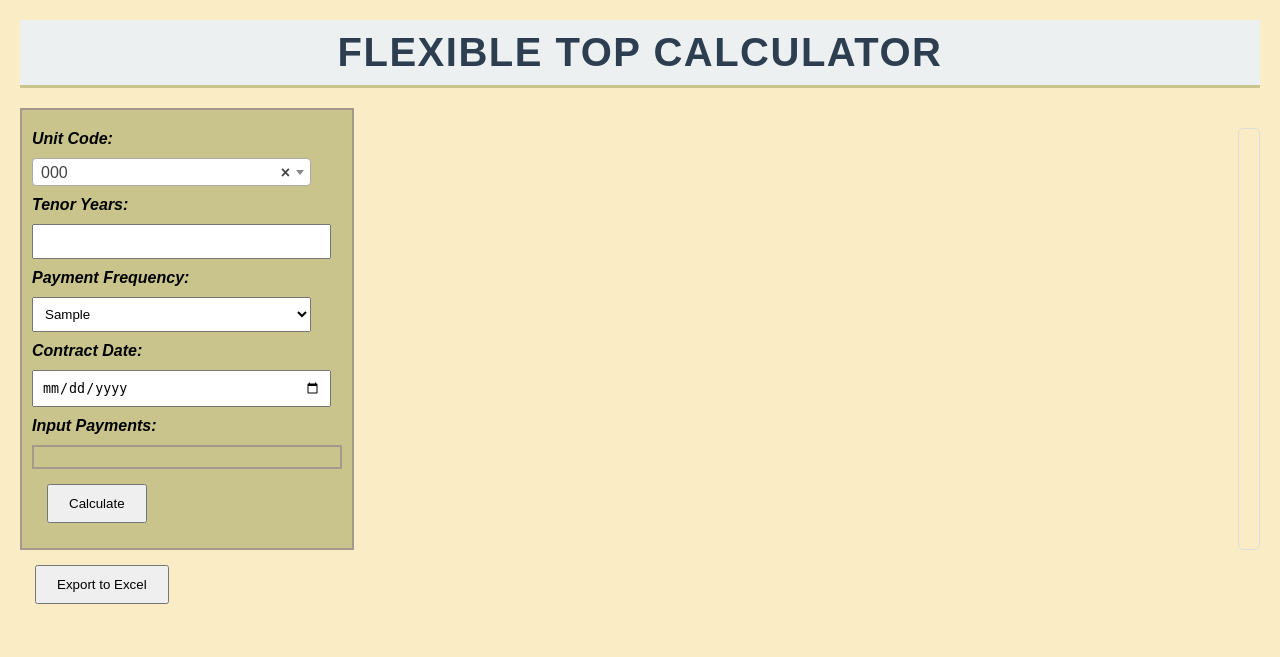
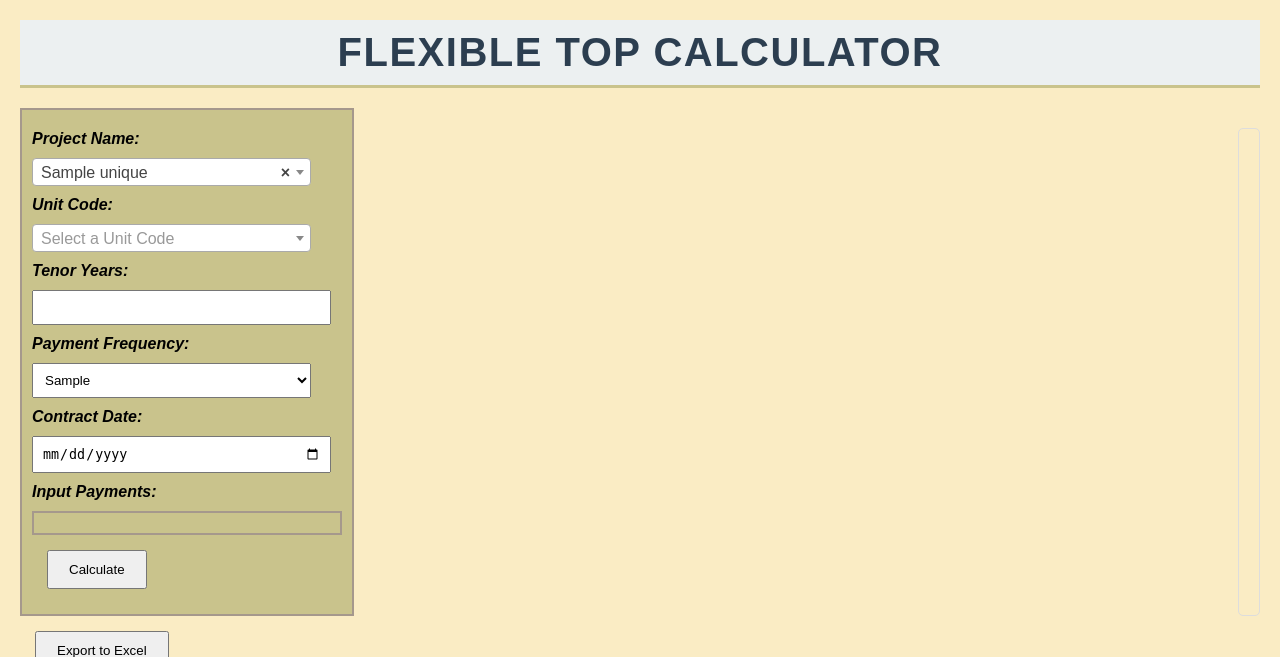
Before and after one commit to AbdullahBahi/ToP-Front-App, a Flask app: template templates/index.html in a window 1280 px wide. Shown: the top 657 px of the page. Run offline with Flask 3, Linux system fonts and the light colour scheme; the template is opened without the code that fills it: most values are stand-ins (such as "Sample title", 1, 10 or a date in 2020); some libraries are stand-ins or nearby versions.

Commit message:
updated GUI

```diff
--- a/app.py
+++ b/app.py
@@ -1,6 +1,7 @@
 from flask import Flask, render_template, request, jsonify
 import requests
 import json
+import pandas as pd
 
 app = Flask(__name__)
 
@@ -8,9 +9,11 @@ import os
 
 # Load unit codes from a text file in the same directory as app.py
 def load_unit_codes():
-    file_path = os.path.join(os.path.dirname(__file__), 'unit_codes.txt')
-    with open(file_path, 'r') as file:
-        return [line.strip() for line in file]
+    file_path = os.path.join(os.path.dirname(__file__), 'unit_codes.csv')
+    unit_codes = pd.read_csv(file_path)
+    unit_codes = unit_codes.set_index(['project_name'])
+    unit_codes = unit_codes['unit_code']
+    return unit_codes.str.strip()
 
 # Home route with form
 @app.route('/')
--- a/templates/index.html
+++ b/templates/index.html
@@ -15,10 +15,17 @@
     <div class="outer-container">
         <!-- Left Section: Static Input Fields -->
         <form id="installmentForm" class="form-section">
+            <label for="project_name">Project Name:</label>
+            <select id="project_name" name="project_name">
+                {% for project_name in unit_codes.index.unique() %}
+                    <option value="{{ project_name }}">{{ project_name }}</option>
+                {% endfor %}
+            </select>
+
             <label for="unit_code">Unit Code:</label>
             <select id="unit_code" name="unit_code">
-                {% for code in unit_codes %}
-                    <option value="{{ code }}">{{ code }}</option>
+                {% for project_name, unit_code in unit_codes.items() %}
+                    <option value="{{ unit_code }}" data-project="{{ project_name }}">{{ unit_code }}</option>
                 {% endfor %}
             </select>
 
@@ -46,24 +53,48 @@
 
     </div>
 
-
-
     <button onclick="exportToExcel()">Export to Excel</button> <!-- Export button -->
 
     <script>
         document.addEventListener('DOMContentLoaded', function () {
-            // Initialize Select2 on the unit_code dropdown
+            // Initialize Select2 for both dropdowns
+            $('#project_name').select2({
+                placeholder: "Select Project Name",
+                allowClear: true
+            });
+
             $('#unit_code').select2({
                 placeholder: "Select a Unit Code",
                 allowClear: true
             });
 
+            const projectNameSelect = document.getElementById('project_name');
+            const unitCodeSelect = $('#unit_code'); // Select2-enhanced dropdown
+            const originalOptions = Array.from(document.getElementById('unit_code').options); // Store original options
             const tenorYearsInput = document.getElementById('tenor_years');
             const paymentFrequencySelect = document.getElementById('payment_frequency');
             const inputPmtsContainer = document.getElementById('input_pmts_container');
-            const unitCodeSelect = document.getElementById('unit_code');
             const searchInput = document.createElement('input');
             const contractDateInput = document.getElementById('contract_date');
+
+            function updateUnitCodes() {
+                const selectedProject = $('#project_name').val(); // Get the selected project
+                console.log('Selected Project:', selectedProject);
+
+                // Clear all existing options
+                unitCodeSelect.empty();
+
+                // Add only matching options from the original list
+                originalOptions.forEach(option => {
+                    if (option.dataset.project === selectedProject || !selectedProject) {
+                        // Append matching options to the Select2 dropdown
+                        unitCodeSelect.append(new Option(option.text, option.value, false, false));
+                    }
+                });
+
+                // Refresh the Select2 dropdown
+                unitCodeSelect.trigger('input');
+            }
 
             function updateInputPmts() {
                 inputPmtsContainer.innerHTML = '';
@@ -126,9 +157,14 @@
                 }
             }
 
+            // Event listener for project_name dropdown
+            $('#project_name').on('input', updateUnitCodes)
+
             tenorYearsInput.addEventListener('input', updateInputPmts);
             paymentFrequencySelect.addEventListener('input', updateInputPmts);
             contractDateInput.addEventListener('input', updateInputPmts);
+
+            updateUnitCodes();
         });
 
         async function submitForm() {
@@ -212,7 +248,7 @@
             // Unit Info Table
             const unitInfo = result['Unit Info'];
             // Define the desired order
-            const desiredOrder = ['Project Name','Unit Code','No. of Bed Rooms','Finishing Type','Delivery Date','Base Price', 'Maintenance Fee','Gross Area (sqm)','Penthouse Area','Open Terrace / Roof Area','Garden Area','Project Policy'];
+            const desiredOrder = ['Project Name','Unit Code','No. of Bed Rooms','Finishing Type','Delivery Date','Base Price', 'Price With Interest', 'Maintenance Fee','Gross Area (sqm)','Penthouse Area','Open Terrace / Roof Area','Garden Area','Project Policy'];
 
             // Reorder the data
             const reorderedData = {};
```
Also changed, not shown: unit_codes.txt (deleted, +0 -30 lines). Lines whose indentation alone changed are shown as unchanged.
